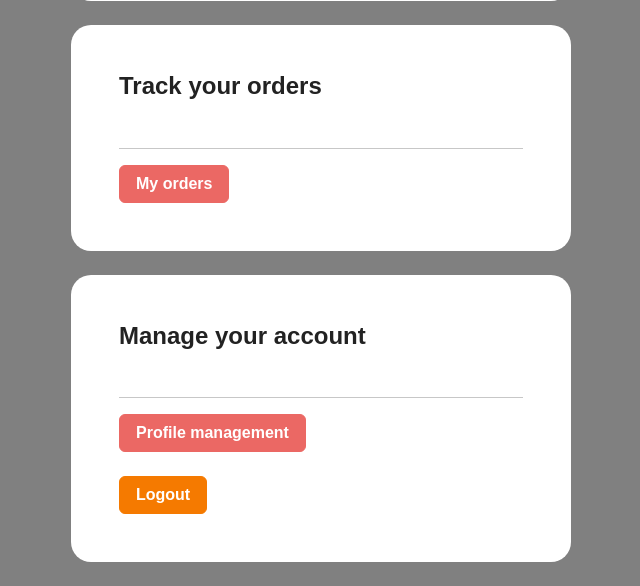
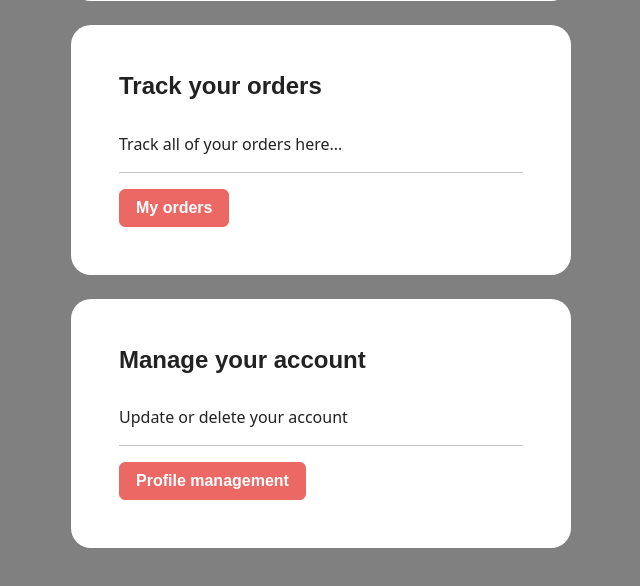
Before and after one commit to kedrick1/Django-E-Commerce, a Django app: page /account/dashboard in a window 1280 px wide. Shown: the part 387-973 px from the top of the page, without its empty margins (319-959 px from the left). After the commit the page ends 935 px from the top, so only its background shows below. Run offline with Django 5.2, Linux system fonts and the light colour scheme; a user stored in the database is signed in; data comes from the database, SQL or seed files in the repository; some libraries are stand-ins or nearby versions; some web fonts are replaced.

Commit message:
Update dashboard.html

```diff
--- a/account/templates/account/dashboard.html
+++ b/account/templates/account/dashboard.html
@@ -41,6 +41,8 @@
 
         <br>
 
+        <p> Track all of your orders here...</p>
+
         <hr>
 
         <a class="btn btn-primary navbar-btn text-white" type="button"  href="{% url 'user-logout' %}"> My orders </a>
@@ -56,13 +58,11 @@
 
         <br>
 
+        <p> Update or delete your account </p>
+
         <hr>
 
         <a class="btn btn-primary navbar-btn text-white" type="button"  href="{% url 'profile-management' %}"> Profile management </a>
-
-        <br> <br>
-
-        <a class="btn btn-danger navbar-btn text-white" type="button"  href="{% url 'user-logout' %}"> Logout </a>
 
 
     </div>
```
